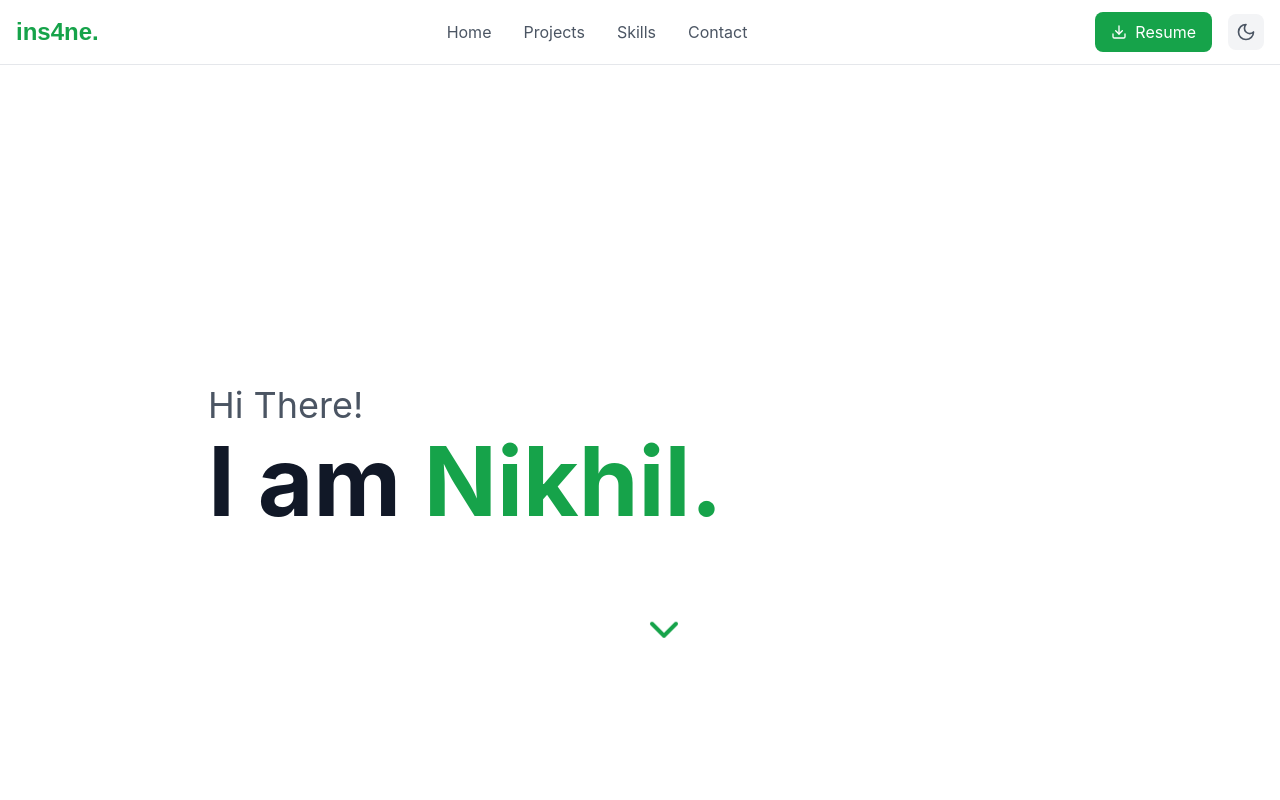
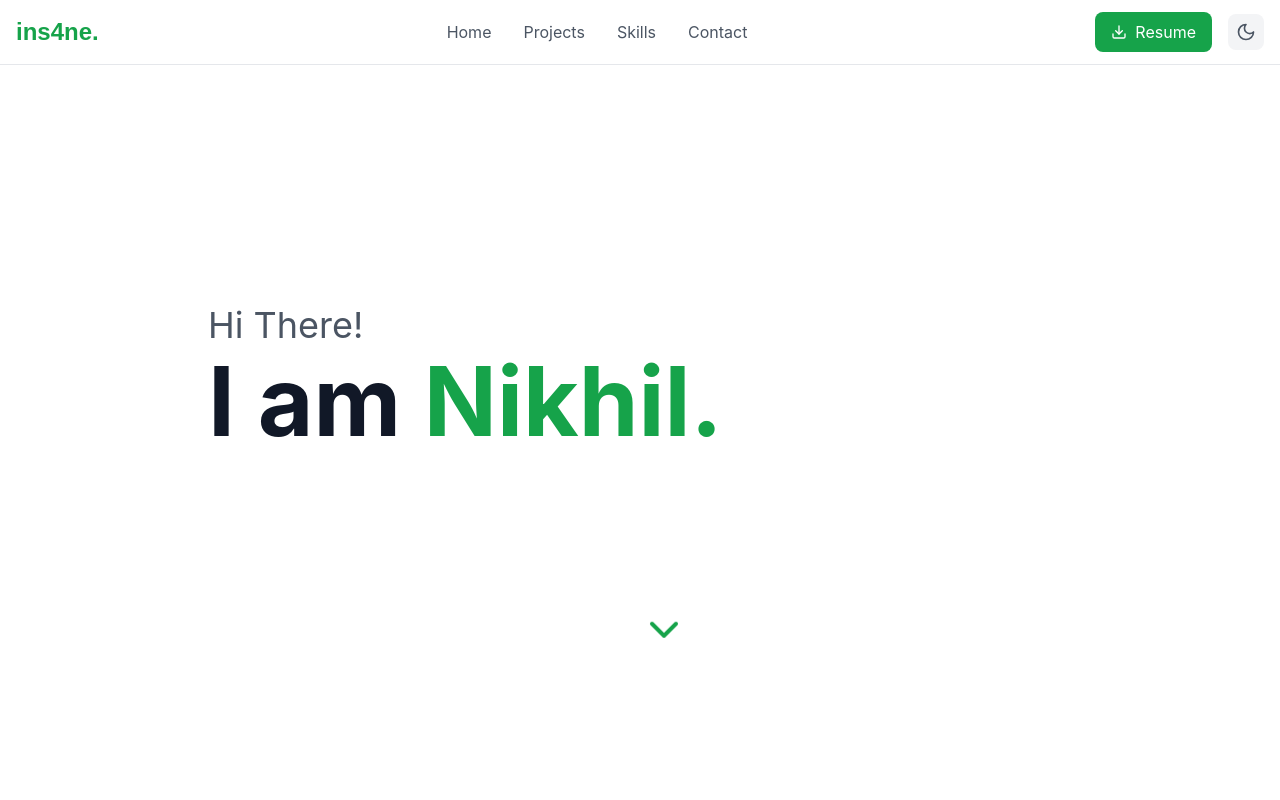
Before and after one commit to NikZone1/portfolio, a React (Vite) app: page / in a window 1280 px wide. Shown: the top 800 px of the page. Built offline with nearby package versions, Linux system fonts and the light colour scheme.

Commit message:
Update Hero.tsx

```diff
--- a/src/components/Hero.tsx
+++ b/src/components/Hero.tsx
@@ -15,7 +15,7 @@
       className="min-h-screen flex flex-col justify-between relative"
     >
       <div className="flex-grow flex items-center">
-        <div className="w-full max-w-4xl mx-auto px-4">
+        <div className="w-full max-w-4xl mx-auto px-4 pb-40">
           <motion.div
             initial={{ opacity: 0, y: 20 }}
             animate={{ opacity: 1, y: 0 }}
```
